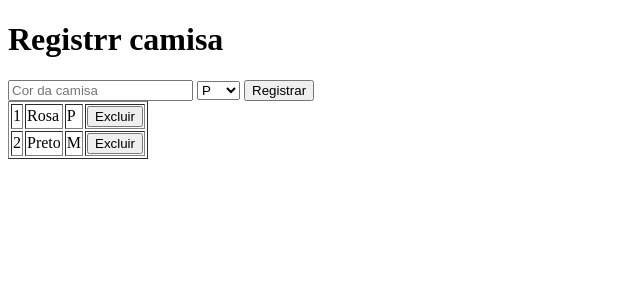
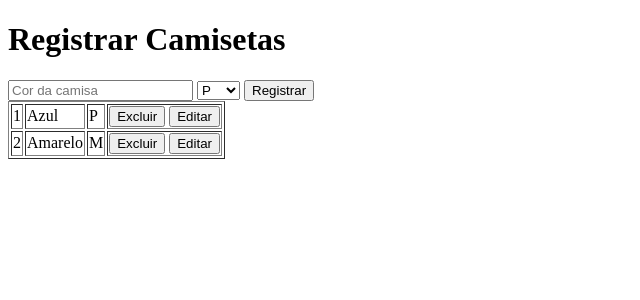
Before and after one commit to gui-gomes96/Atividades_Guilherme_2MIN, a PHP site: page / in a window 1280 px wide. Shown: the top 300 px of the page, without its empty margins (0-640 px from the left). Run offline with PHP 8.4, Linux system fonts and the light colour scheme; data comes from the database, SQL or seed files in the repository.

Commit message:
26/05/2026 modificações simples

```diff
--- a/20261_iw2_Guilherme/apaga.php
+++ b/20261_iw2_Guilherme/apaga.php
@@ -13,6 +13,6 @@ if($conn->query($sql)){
 
 }else{
 
-    echo "Erro ao excluir";
+    echo "Erro ao Deletar";
 }
 ?>
--- a/20261_iw2_Guilherme/db_camisa.sql
+++ b/20261_iw2_Guilherme/db_camisa.sql
@@ -40,10 +40,8 @@ CREATE TABLE IF NOT EXISTS `tb_camisa` (
 --
 
 INSERT INTO `tb_camisa` (`cd_camisa`, `cor`, `tamanho`) VALUES
-(1, 'Rosa', 'P'),
-(2, 'Preto', 'M');
-(2, 'Amarelo', 'G');
-(2, 'Vermelho', 'GG');
+(1, 'Azul', 'P'),
+(2, 'Amarelo', 'M');
 /*!40101 SET CHARACTER_SET_CLIENT=@OLD_CHARACTER_SET_CLIENT */;
 /*!40101 SET CHARACTER_SET_RESULTS=@OLD_CHARACTER_SET_RESULTS */;
 /*!40101 SET COLLATION_CONNECTION=@OLD_COLLATION_CONNECTION */;
--- a/20261_iw2_Guilherme/index.php
+++ b/20261_iw2_Guilherme/index.php
@@ -1,19 +1,14 @@
-
-
-
 <!DOCTYPE html>
 <html lang="pt-br">
 
 <head>
     <meta charset="UTF-8">
     <title>Cadastro de Camisas</title>
-
     <script src="https://ajax.googleapis.com/ajax/libs/jquery/3.7.1/jquery.min.js"></script>
-
 <script>
 $(document).ready(function () {
 
-    // Função para registrar
+    // ffeunção para registrar
     $('#RegistrarBtn').click(function (e) {
 
         e.preventDefault();
@@ -50,7 +45,7 @@ $(document).ready(function () {
     });
 
     // função para excluir
-    $(document).on('click', '.excluir', function () {
+    $(document).on('click', '.deletar', function () {
 
         var id = $(this).attr('id');
 
@@ -83,15 +78,12 @@ $(document).ready(function () {
         });
 
     });
-
 });
 </script>
 </head>
 
 <body>
-    <h1>Registrr camisa</h1>
-
-
+    <h1>Registrar Camisetas</h1>
 
         <input type="text" id="Color" placeholder="Cor da camisa">
 
@@ -102,13 +94,10 @@ $(document).ready(function () {
             <option value="GG">GG</option>
         </select>
 
-
         <button type="button" id="RegistrarBtn">Registrar</button>
 
         <!--<<button type="button" id="ExibirBtn1">Exibir</button> -->
         <!--<button type="button" id="ExibirBtn2">Exibir 2</button> -->
-
-
 
     <div id="Resposta">
         <?php
@@ -120,5 +109,4 @@ $(document).ready(function () {
      <!--<div id="Exibir2"></div> -->
 
 </body>
-
 </html>
--- a/20261_iw2_Guilherme/select.php
+++ b/20261_iw2_Guilherme/select.php
@@ -16,7 +16,8 @@ function exibir(){
             <td>$row->cor</td>
             <td>$row->tamanho</td>
             <td>
-                <button class='excluir' id='$row->cd_camisa'>Excluir</button>
+                <button class='deletar' id='$row->cd_camisa'>Excluir</button>
+                <button class='editar' id='$row->cd_camisa'>Editar</button>
             </td>
         </tr>";
     }
```
Also changed, not shown: 20261_iw2_Guilherme/Consultas/1consulta.php (renamed from 20261_iw2_Guilherme/1consulta.php), 20261_iw2_Guilherme/Consultas/2consulta.php (renamed from 20261_iw2_Guilherme/2consulta.php).
